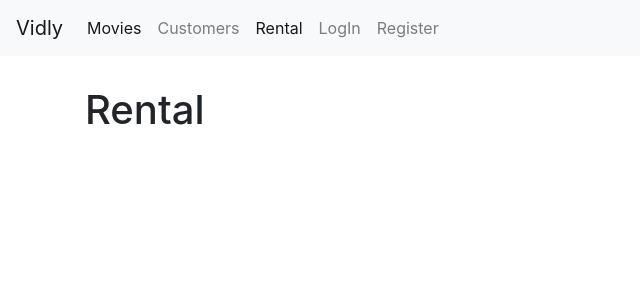
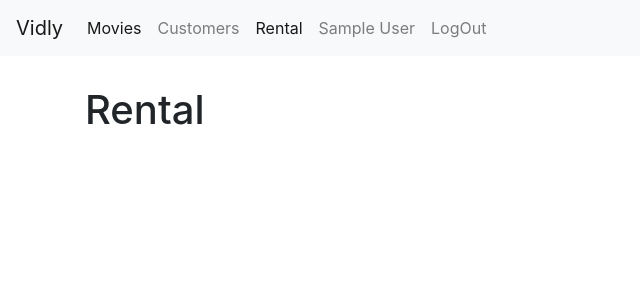
Before and after one commit to imanirudh1/vidly-react-app, a React (Create React App) app: page /rental in a window 1280 px wide. Shown: the top 300 px of the page, without its empty margins (0-640 px from the left). Built offline with nearby package versions, Linux system fonts and the light colour scheme; sample sign-in values are in the browser's storage.

Commit message:
Added user name in the nav component

```diff
--- a/package.json
+++ b/package.json
@@ -10,6 +10,7 @@
     "bootstrap": "^4.1.1",
     "font-awesome": "^4.7.0",
     "joi-browser": "^13.4.0",
+    "jwt-decode": "^2.2.0",
     "lodash": "^4.17.10",
     "react": "^16.13.1",
     "react-dom": "^16.13.1",
--- a/src/App.js
+++ b/src/App.js
@@ -1,7 +1,8 @@
-import React from 'react';
+import React, { Component } from 'react';
 import Movies from './component/movies'
 import { Switch, Route, Redirect } from 'react-router-dom'
-import {ToastContainer} from 'react-toastify'
+import { ToastContainer } from 'react-toastify'
+import jwtDecoder from 'jwt-decode';
 import Customer from './component/customer';
 import Rentals from './component/rentals';
 import NotFound from './component/notFound';
@@ -10,17 +11,39 @@ import MovieForm from './component/movieForm';
 import LoginForm from './component/login';
 import 'react-toastify/dist/ReactToastify.css'
 import Register from './component/register';
-function App() {
+import LogOut from './component/logOut';
+class App extends Component {
+
+  state = {};
+
+  componentDidMount() {
+    try {
+      const jwt = localStorage.getItem('token')
+    const user = jwtDecoder(jwt)
+    this.setState({user})
+    }
+    catch (ex) {
+
+    }
+
+  }
+  render() {
+  const {user}=this.state
   return (
+
     <React.Fragment>
       <ToastContainer />
-      <NavBar/>
+      <NavBar user={user} />
      <main className="container">
         <Switch>
           <Route path='/register' component={Register } />
           <Route path='/login' component={LoginForm} />
-          <Route path='/movies/:id' component={MovieForm} />
-      <Route path="/movies" component={Movies}/>
+          <Route path='/logout' component={LogOut} />
+          <Route path='/movies/:id' render={props => {
+            if (!user) return <Redirect to='/login' />
+            return <MovieForm {...props}/>
+          }} />
+      <Route path="/movies" render={props=><Movies {...props} user={user} />}/>
       <Route path="/not-found" component={NotFound}/>
       <Route path="/customer" component={Customer}/>
       <Route path="/rental" component={Rentals}/>
@@ -28,7 +51,8 @@ function App() {
         <Redirect to='/not-found'/>
         </Switch></main>
     </React.Fragment>
-  );
+    );
+  }
 }
 
 export default App;
--- a/src/component/common/navBar.jsx
+++ b/src/component/common/navBar.jsx
@@ -1,6 +1,6 @@
 import React from 'react'
 import {NavLink,Link} from 'react-router-dom'
-const NavBar = () => {
+const NavBar = ({user}) => {
     return (
       <nav className="navbar navbar-expand-lg navbar-light bg-light">
         <Link className="navbar-brand" to="/">
@@ -24,16 +24,31 @@ const NavBar = () => {
                 Rental
               </NavLink>
             </li>
-            <li className="nav-item">
+            {!user && (
+              <React.Fragment>
+
                   <NavLink className="nav-link" to="/login">
                     LogIn
                   </NavLink>
-            </li>
-            <li className="nav-item">
+
                   <NavLink className="nav-link" to="/register">
                     Register
                   </NavLink>
-            </li>
+              {" "}
+              </React.Fragment>
+            )}
+            {user && (
+              <React.Fragment>
+                  <NavLink className="nav-link" to="/login">
+                    {user.name}
+                  </NavLink>
+
+                  <NavLink className="nav-link" to="/logout">
+                    LogOut
+                  </NavLink>
+
+              </React.Fragment>
+            )}
           </ul>
         </div>
       </nav>
--- a/src/component/common/pagination.jsx
+++ b/src/component/common/pagination.jsx
@@ -9,14 +9,19 @@ const Pagination = (props) => {
     return (
       <nav>
         <ul className="pagination">
-                {pages.map(page=>(
-                    <li key={page} className={page === currentPage ? "page-item active" : "page-item" } >
-                    <a onClick={()=>onPageChange(page)} className="page-link">
+          {pages.map((page) => (
+            <li
+              key={page}
+              className={
+                page === currentPage ? "page-item active" : "page-item"
+              }
+            >
+
+                  <a className="page-link" onClick={() => onPageChange(page)}>
                 {page}
               </a>
             </li>
           ))}
-
         </ul>
       </nav>
     );
--- /dev/null
+++ b/src/component/logOut.jsx
@@ -0,0 +1,13 @@
+import React, { Component } from 'react';
+class LogOut extends Component {
+ componentDidMount() {
+     localStorage.removeItem('token')
+     window.location='/'
+ }
+
+    render() {
+        return null;
+    }
+}
+
+export default LogOut;
--- a/src/component/movies.jsx
+++ b/src/component/movies.jsx
@@ -10,6 +10,7 @@ import MoviesTable from './common/moviesTable';
 import { Link } from 'react-router-dom';
 import SearchBox from './common/searchBox';
 export default class movies extends Component {
+
     state={
         movies:[],
         pageSize:4,
@@ -77,7 +78,8 @@ export default class movies extends Component {
         const movies=Paginate(sorted,currentPage,pageSize)
         return {totalCount:filtered.length,data:movies}
     }
-    render() {
+  render() {
+       const { user } = this.props;
         const {length:count}=this.state.movies;
         const {pageSize,currentPage,sortColumn}=this.state
 
@@ -94,13 +96,13 @@ export default class movies extends Component {
               />
             </div>
             <div className="col">
-              <Link
+             {user && <Link
                 to="movies/new"
                 style={{ marginBottom: 20 }}
                 className="btn btn-primary"
               >
                 New Movie
-              </Link>
+              </Link>}
               <p>Showing {totalCount} movies in the database.</p>
               <SearchBox value={this.state.searchQueryValue} onChange={this.searchQuery} />
               <MoviesTable
--- a/src/component/register.jsx
+++ b/src/component/register.jsx
@@ -22,12 +22,15 @@ class Register extends Form {
 
   doSubmit = async () => {
     try {
-      await userService.register(this.state.data)
+      const response = await userService.register(this.state.data)
+      localStorage.setItem('token', response.headers['x-auth-token']);
+      window.location='/'
     }
     catch (ex) {
       if (ex.response && ex.response.status === 400) {
         const error={...this.state.error}
         error.email =ex.response.data
+        console.log(ex.response)
         this.setState({error})
       }
     }
```
Also changed, not shown: src/component/common/protectedRoute.jsx (added, +11 -0 lines), 1 other file (tests, documents, lock files or other folders). Lines whose indentation alone changed are shown as unchanged.
